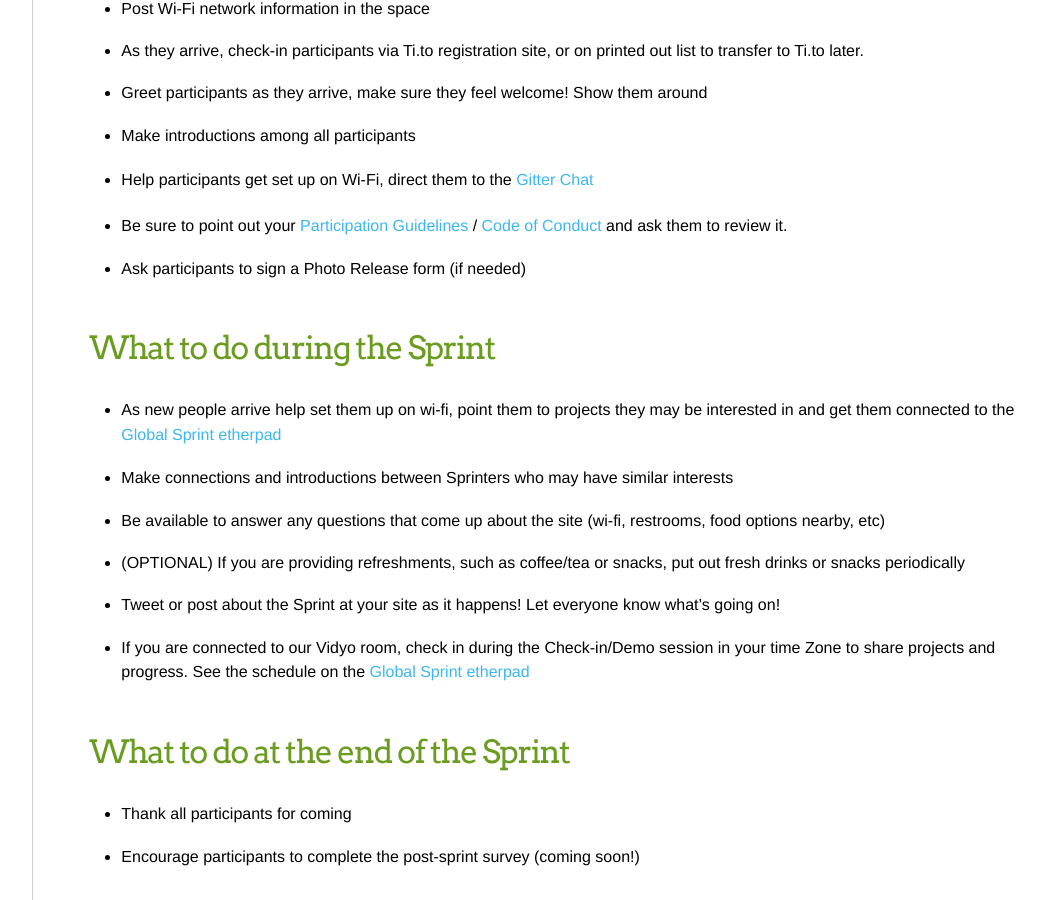
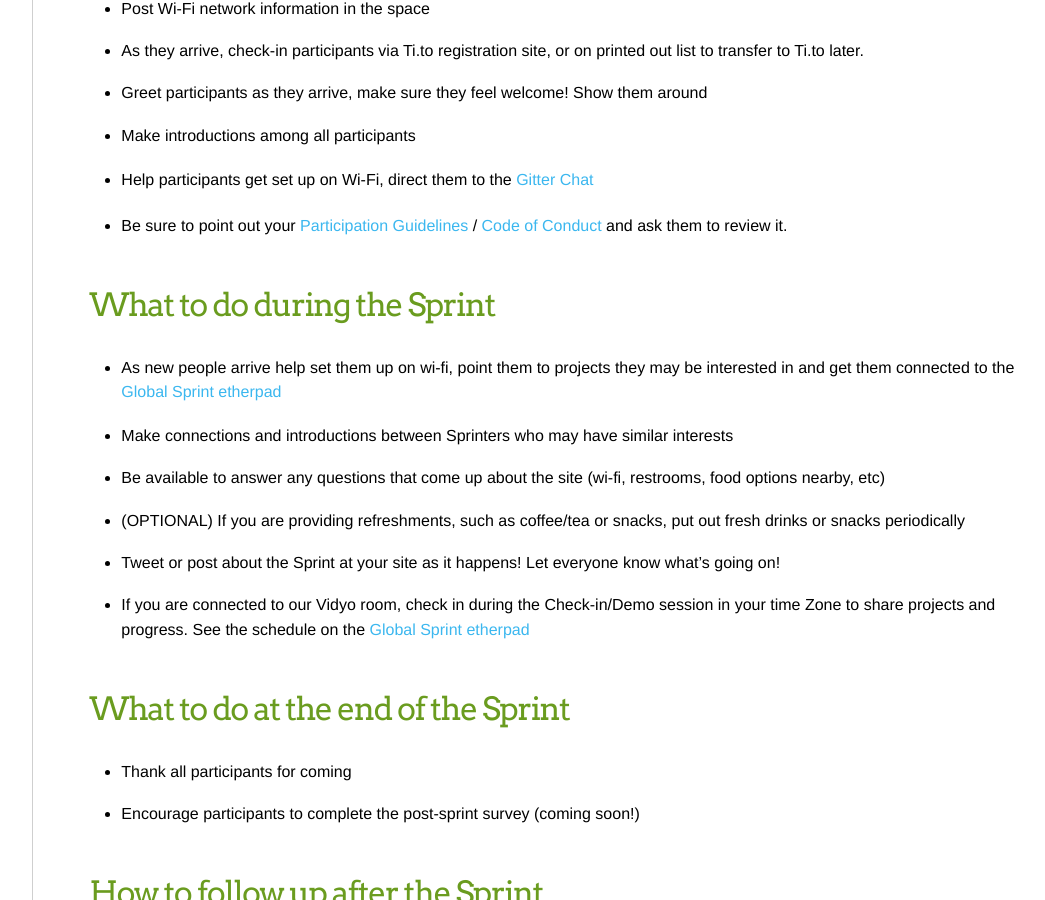
Before and after one commit to mozilla/global-sprint, a Jekyll site: the page built from _articles/site-hosts-guide/checklist.md, in a window 1280 px wide and 900 px high, scrolled down 1845 px. Shown: the whole window, without its empty margins (180-1225 px from the left). Built offline with Jekyll 4.4.1, drawn with Linux system fonts in a browser that asks for light colours; comment, search, counter and statistics services are not loaded.

Commit message:
Update checklist.md

```diff
--- a/_articles/site-hosts-guide/checklist.md
+++ b/_articles/site-hosts-guide/checklist.md
@@ -52,7 +52,6 @@ The space must have ...
 * Make introductions among all participants
 * Help participants get set up on Wi-Fi, direct them to the [Gitter Chat](https://gitter.im/mozilla/global-sprint-2017)
 * Be sure to point out your [Participation Guidelines](https://www.mozilla.org/en-US/about/governance/policies/participation/) / [Code of Conduct]() and ask them to review it.
-* Ask participants to sign a Photo Release form (if needed)
 
 
 ### What to do during the Sprint
```
